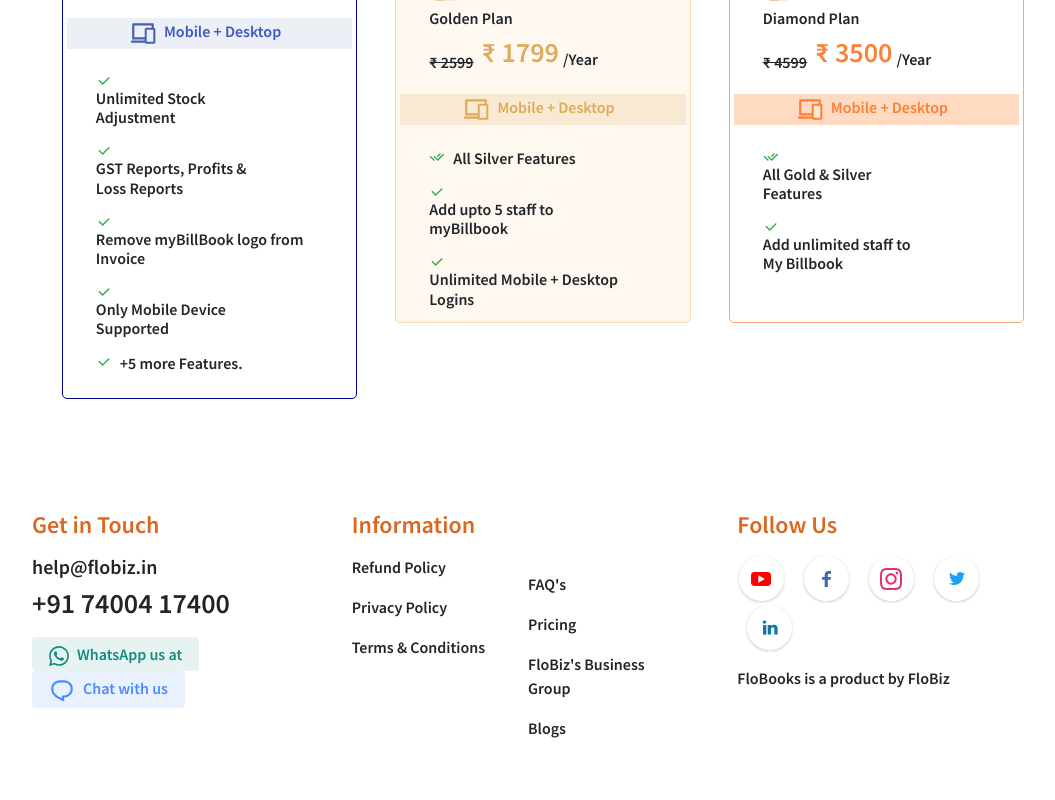
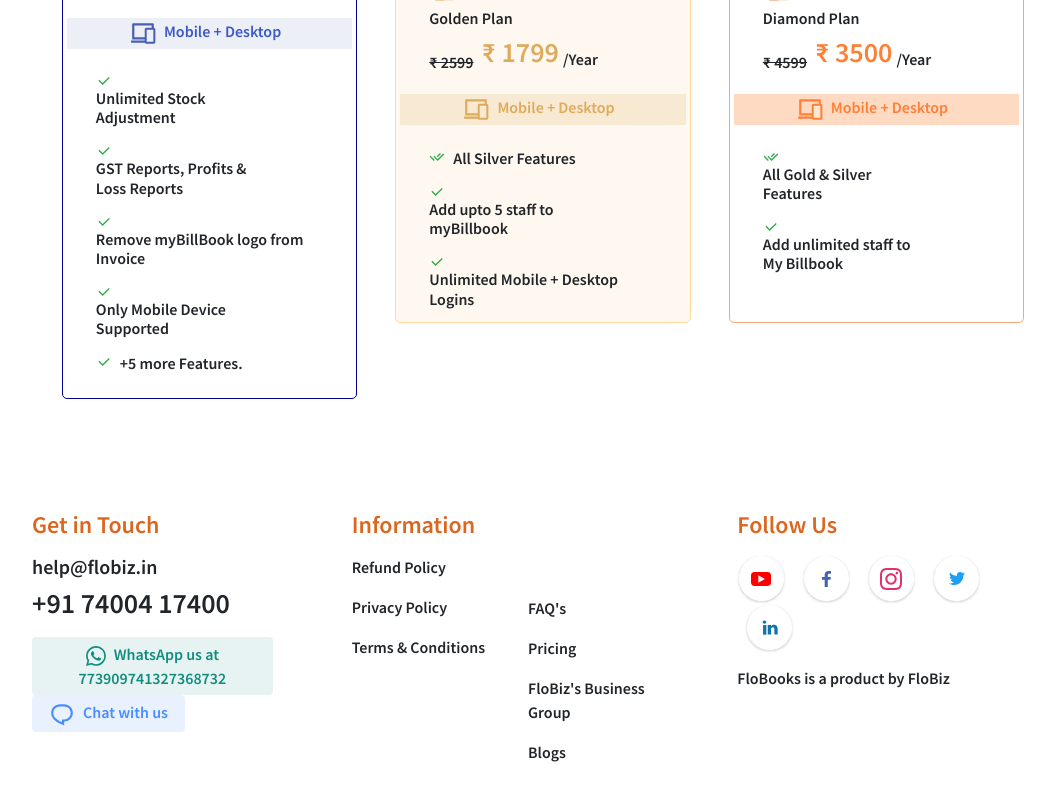
Before and after one commit to SakshamBejwani/bill-book, a React (Create React App) app: page / in a window 1280 px wide. Shown: the part 1334-2134 px from the top of the page, without its empty margins (97-1152 px from the left). Built offline with nearby package versions, Linux system fonts and the light colour scheme.

Commit message:
update footer

```diff
--- a/src/components/Footer/Footer.jsx
+++ b/src/components/Footer/Footer.jsx
@@ -12,7 +12,7 @@
                 <div class="mt-3">
                     <button type="button" class="btn px-3 py-1 mr-3 whatsapp-button">
                             <img class="mr-2" src="icn_whatsapp.svg" alt="" />
-                            WhatsApp us at
+                            WhatsApp us at 773909741327368732
                     </button>
                     <button type="button" class="btn px-3 py-1 chat-button">
                             <img class="mr-2" src="icn_chat with us.svg" alt="" />
```
